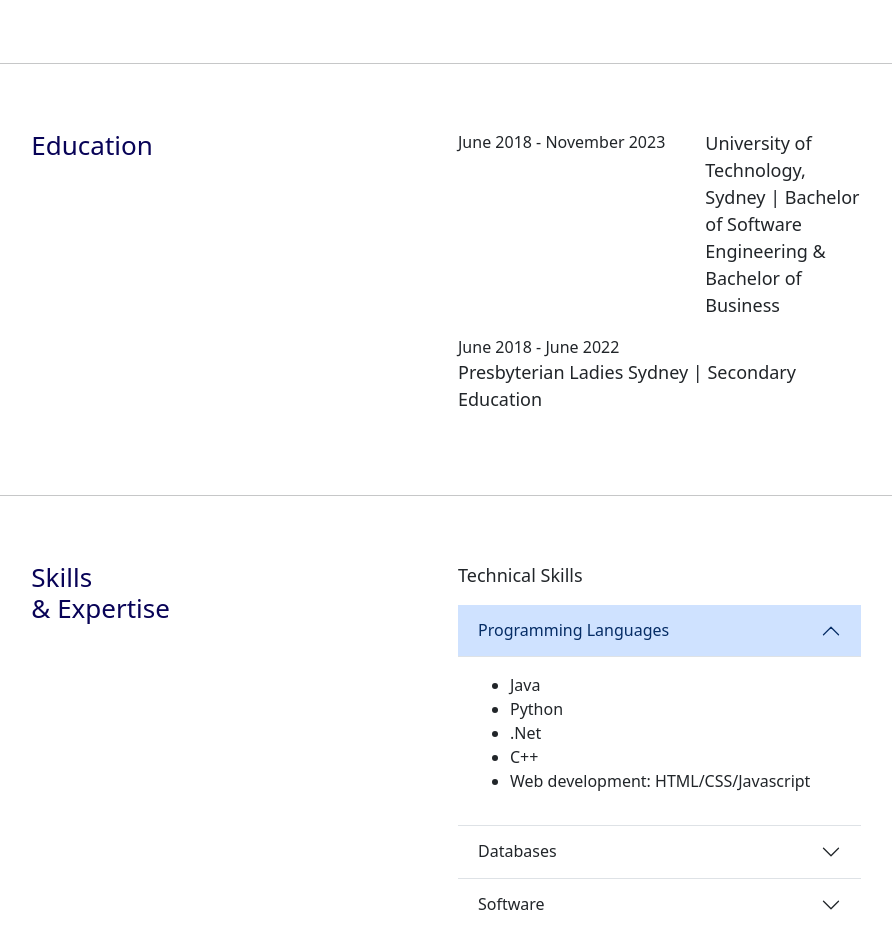
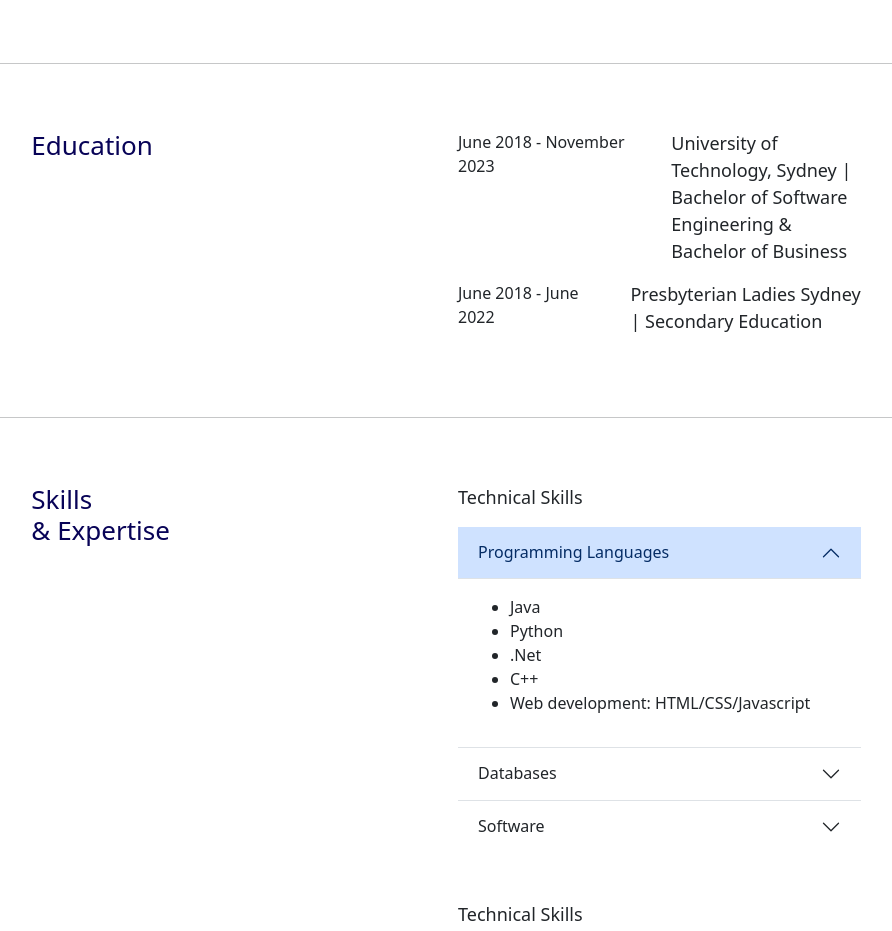
Before and after one commit to oliviakathrynp/personal-portfolio, a website: page index.html in a window 1280 px wide. Shown: the part 3687-4618 px from the top of the page, without its empty margins (194-1086 px from the left). Drawn offline with nearby package versions, Linux system fonts and the light colour scheme.

Commit message:
remove wrap

```diff
--- a/index.html
+++ b/index.html
@@ -195,7 +195,7 @@
         <!-- <div style="display: flex; align-items: baseline;"> -->
         <div class="row">
           <div class="col">
-            <span class="font-5 mr-3" style="white-space: nowrap;">June 2018 - November 2023 </span>
+            <span class="font-5 mr-3" >June 2018 - November 2023 </span>
           </div>
           <div class="col">
             <p><span style="font-weight: 500;">University of Technology, Sydney</span> |
@@ -204,7 +204,7 @@
         </div>
         <div class="row">
           <div class="col">
-            <span class="font-5 mr-3" style="white-space: nowrap;">June 2018 - June 2022</span>
+            <span class="font-5 mr-3" >June 2018 - June 2022</span>
           </div>
           <!-- <div style="display: flex; align-items: baseline;"> -->
           <div class="col">
```
